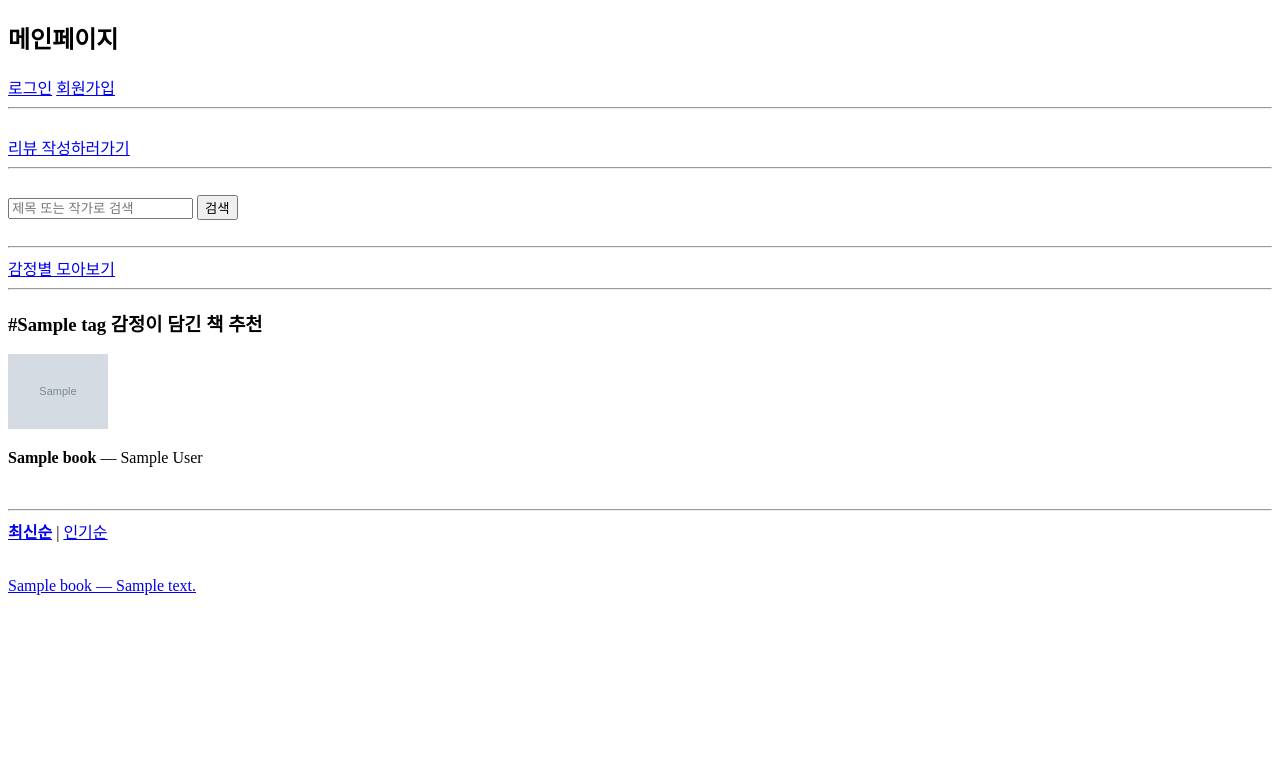
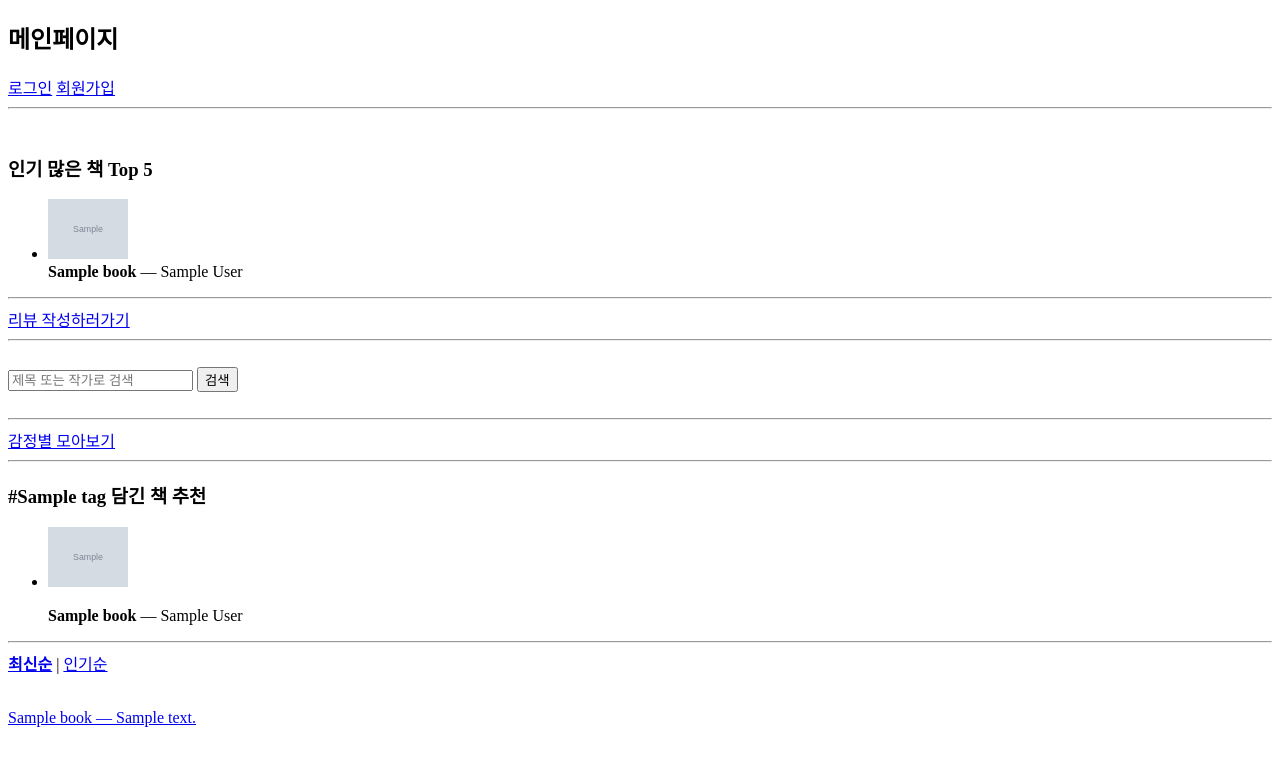
Before and after one commit to 2025-HERETHON/2025-herethon-7, a Django app: page / in a window 1280 px wide. Shown: the top 766 px of the page. Run offline with Django 5.2, Linux system fonts and the light colour scheme; tables that the repository leaves empty hold one stand-in row (values such as "Sample post"); grey boxes marked "Sample" are stand-in pictures.

Commit message:
feat: 리뷰 모델 수정 및 메인 화면 수정

```diff
--- a/contents/models.py
+++ b/contents/models.py
@@ -35,7 +35,6 @@ class Review(models.Model):
     user = models.ForeignKey(to=settings.AUTH_USER_MODEL, on_delete=models.CASCADE, related_name='reviews')
 
     book = models.ForeignKey(to=Book, on_delete=models.CASCADE, related_name='reviews')
-    cover_image = models.ImageField(upload_to=upload_filepath, blank=True, null=True)
 
     tags = models.ManyToManyField(to=Tag, through='ReviewTag', blank=True, related_name='reviews')
 
--- a/contents/templates/contents/detail.html
+++ b/contents/templates/contents/detail.html
@@ -14,10 +14,6 @@
     {% endif %}
 
     <p>작성자: {{ review.user.nickname }}</p>
-
-    {% if review.cover_image %}
-        <img src="{{ review.cover_image.url }}" width="150">
-    {% endif %}
 
     <p>평점: {{ review.rating }}점</p>
     <p>한줄 감상: {{ review.short_comment }}</p>
--- a/contents/templates/contents/main.html
+++ b/contents/templates/contents/main.html
@@ -22,6 +22,22 @@
 
     {% endif %}
     <hr><br>
+
+    {% if top_books %}
+        <h3> 인기 많은 책 Top 5</h3>
+        <ul>
+            {% for book in top_books %}
+                <li style="margin-bottom: 10px;">
+                    {% if book.thumbnail %}
+                        <img src="{{ book.thumbnail }}" alt="책 썸네일" width="80"><br>
+                    {% endif %}
+                    <strong>{{ book.title }}</strong> — {{ book.author }}
+                </li>
+            {% endfor %}
+        </ul>
+        <hr>
+    {% endif %}
+
 
     <a href="{% url 'contents:book_search' %}">리뷰 작성하러가기</a>
     <br>
@@ -53,17 +69,22 @@
     <a href="{% url 'contents:filter_reviews' %}">감정별 모아보기</a>
     <br><hr>
 
-    {% if random_tag and recommended_review %}
-        <h3>#{{ random_tag.name }} 감정이 담긴 책 추천</h3>
+    {% if random_tag and recommended_reviews %}
+        <h3>#{{ random_tag.name }} 담긴 책 추천</h3>
+        <ul>
+            {% for review in recommended_reviews %}
+                <li style="margin-bottom: 10px;">
+                    {% if review.book.thumbnail %}
+                        <img src="{{ review.book.thumbnail }}" alt="책 썸네일" width="80"><br>
+                    {% endif %}
 
-        {% if recommended_review.book.thumbnail %}
-            <img src="{{ recommended_review.book.thumbnail }}" alt="책 썸네일" width="100"><br>
-        {% endif %}
-
-        <p>
-            <strong>{{ recommended_review.book.title }}</strong> — {{ recommended_review.book.author }}
-        </p>
-        <br><hr>
+                    <p>
+                        <strong>{{ review.book.title }}</strong> — {{ review.book.author }}
+                    </p>
+                </li>
+            {% endfor %}
+        </ul>
+        <hr>
     {% endif %}
 
     {% if feminism_reviews %}
--- a/contents/views.py
+++ b/contents/views.py
@@ -16,12 +16,21 @@ def main(request):
     else:
         reviews = Review.objects.order_by('-created_at')
 
+    top_books = Book.objects.annotate(review_count=Count('reviews')).order_by('-review_count')[:5]
+
     all_tags = Tag.objects.annotate(review_count=Count('reviews')).filter(review_count__gt=0)
     random_tag = random.choice(all_tags) if all_tags else None
 
-    recommended_review = None
+    recommended_reviews = []
     if random_tag:
-        recommended_review = Review.objects.filter(tags=random_tag).order_by('-created_at').first()
+        all_recommendations = Review.objects.filter(tags=random_tag).order_by('-created_at')
+        unique_books = {}
+        for review in all_recommendations:
+            if review.book_id not in unique_books:
+                unique_books[review.book_id] = review
+            if len(unique_books) >= 5:
+                break
+        recommended_reviews = list(unique_books.values())
 
     now = timezone.now()
 
@@ -38,16 +47,24 @@ def main(request):
     feminism_tag = Tag.objects.filter(name='여성중심서사').first()
     feminism_reviews = []
     if feminism_tag:
-        feminism_reviews = Review.objects.filter(tags=feminism_tag).annotate(
+        all_feminism_reviews = Review.objects.filter(tags=feminism_tag).annotate(
             num_likes=Count('like')
-        ).order_by('-num_likes', '-created_at')[:3]
+        ).order_by('-num_likes', '-created_at')
 
+        unique_books = {}
+        for review in all_feminism_reviews:
+            if review.book_id not in unique_books:
+                unique_books[review.book_id] = review
+            if len(unique_books) >= 3:
+                break
+        feminism_reviews = list(unique_books.values())
 
     return render(request, 'contents/main.html', {
         'reviews': reviews,
         'sort': sort,
+        'top_books': top_books,
         'random_tag': random_tag,
-        'recommended_review': recommended_review,
+        'recommended_reviews': recommended_reviews,
         'featured_author': author,
         'representative_works': works,
         'feminism_reviews': feminism_reviews,
@@ -109,7 +126,6 @@ def create(request, book_id):
     tags = Tag.objects.all()
 
     if request.method == "POST":
-        cover_image = request.FILES.get('cover_image')
 
         try:
             rating = int(request.POST.get('rating'))
@@ -125,7 +141,6 @@ def create(request, book_id):
         review = Review.objects.create(
             user=request.user,
             book=book,
-            cover_image=cover_image,
             rating=rating,
             short_comment=short_comment,
             detailed_review=detailed_review
@@ -136,7 +151,7 @@ def create(request, book_id):
 
         return redirect('contents:main')
 
-    return render(request, 'contents/create.html', {'book': book, 'tags': tags})
+    return render(request, 'contents/create.html', {'book': book, 'tags': tags, 'rating_range': range(1, 6)})
 
 def detail(request, id):
     review = get_object_or_404(Review, id=id)
@@ -151,12 +166,6 @@ def update(request, id):
         review.short_comment = request.POST.get('short_comment')
         review.detailed_review = request.POST.get('detailed_review')
         review.rating = int(request.POST.get('rating', 0))
-
-        image = request.FILES.get('cover_image')
-        if image:
-            if review.cover_image:
-                review.cover_image.delete(save=False)
-            review.cover_image = image
 
         tag_ids = request.POST.getlist('tag')
         review.save()
```
Also changed, not shown: contents/templates/contents/create.html (+5 -10 lines), contents/templates/contents/update.html (+1 -7 lines).
